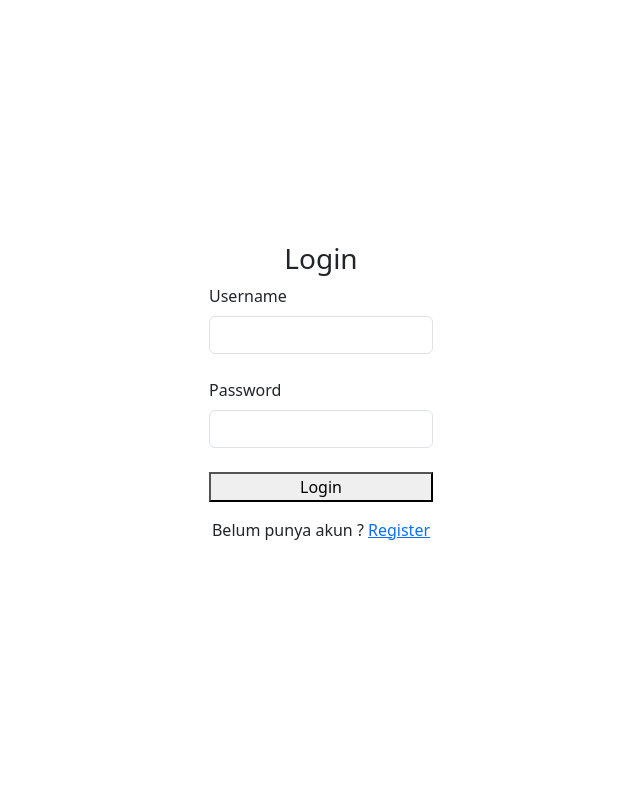
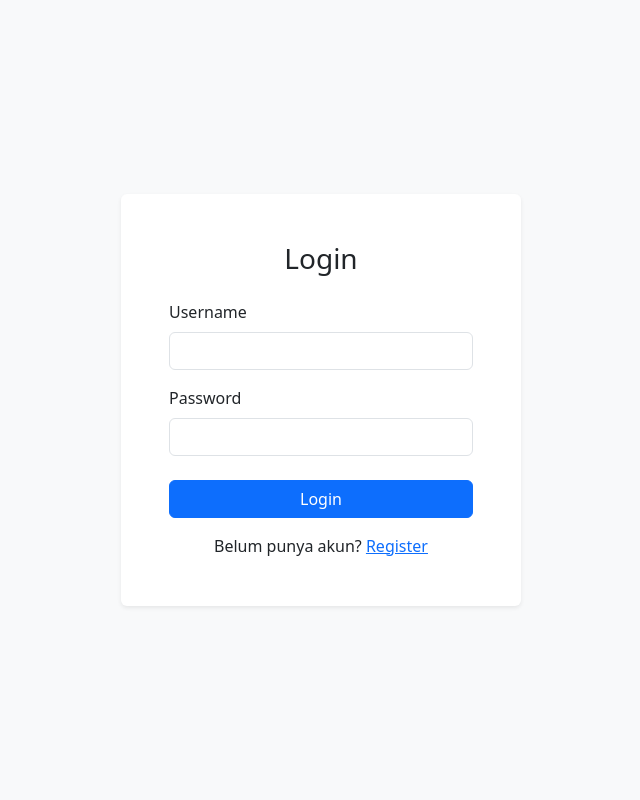
Before and after one commit to ArisDwiMaulana/Latres_Web, a PHP site: page /login.php in a window 1280 px wide. Shown: the whole page, without its empty margins (319-959 px from the left). Run offline with PHP 8.4, Linux system fonts and the light colour scheme; data that the repository does not hold is empty; some libraries are stand-ins or nearby versions.

Commit message:
Memperbaiki kode yang kurang tepat

```diff
--- a/login.php
+++ b/login.php
@@ -1,14 +1,15 @@
 <?php
 include "koneksi.php";
 session_start();
+
 $user_ada = true;
 $passwd_benar = true;
+
 if (isset($_POST["login"])) {
-    $username = $_POST["username"];
+    $username = trim($_POST["username"]);
     $password = $_POST["password"];
 
     $query = mysqli_prepare($conn, "SELECT * FROM users WHERE username = ?");
-
     mysqli_stmt_bind_param($query, "s", $username);
     mysqli_stmt_execute($query);
 
@@ -34,44 +35,41 @@ if (isset($_POST["login"])) {
 ?>
 
 <!DOCTYPE html>
-<html lang="en" data-bs-theme="light">
+<html lang="id" data-bs-theme="light">
 <head>
     <meta charset="UTF-8">
     <meta name="viewport" content="width=device-width, initial-scale=1.0">
     <title>Login</title>
-	<link href="https://cdn.jsdelivr.net/npm/bootstrap@6.0.0-alpha.1/dist/css/bootstrap.min.css" rel="stylesheet" integrity="sha384-B/GM4XqrwHnWXNOWMbloTmrYXZg10cakYGmpfsR/bbzQ6JAJI4ihuyADKLnBgrCe" crossorigin="anonymous">
-	<script type="module" src="https://cdn.jsdelivr.net/npm/bootstrap@6.0.0-alpha.1/dist/js/bootstrap.bundle.min.js" integrity="sha384-1a/pXj49ZQ1aHEmrJ+gMw1otqoVsYwlEnlD8mIfY2TV03r20Y0CN7uqx1tQogjPL" crossorigin="anonymous"></script>
+    <link href="https://cdn.jsdelivr.net/npm/bootstrap@5.3.3/dist/css/bootstrap.min.css" rel="stylesheet">
 </head>
-<body class="vh-100">
-    <div class="d-flex justify-content-center align-items-center h-100">
-        <div class="w-25 shadow-xl shadow-black p-5 bg-body rounded">
-            <h3><center>Login</center></h3>
+<body class="bg-light vh-100">
+    <div class="d-flex justify-content-center align-items-center h-100 px-3">
+        <div class="shadow-sm p-4 p-md-5 bg-body rounded" style="width: 100%; max-width: 400px;">
+            <h3 class="text-center mb-4">Login</h3>
             <form action="" method="POST">
-                <?php
-                    if (!$user_ada) {
-                        echo "<div class='alert theme-danger my-3' role='alert'>
-                                <p>Username tidak ada</p>
-                              </div>";
-                    }
-                    if (!$passwd_benar) {
-                        echo "<div class='alert theme-danger my-3' role='alert'>
-                                <p>Password salah</p>
-                              </div>";
-                    }
-                ?>
-              <div class="mb-4">
+                <?php if (!$user_ada): ?>
+                    <div class="alert alert-danger py-2" role="alert">
+                        Username tidak ada
+                    </div>
+                <?php endif; ?>
+                <?php if (!$passwd_benar): ?>
+                    <div class="alert alert-danger py-2" role="alert">
+                        Password salah
+                    </div>
+                <?php endif; ?>
+
+                <div class="mb-3">
                     <label for="username" class="form-label">Username</label>
-                <input type="text" class="form-control" id="username" name="username">
+                    <input type="text" class="form-control" id="username" name="username" required>
                 </div>
                 <div class="mb-4">
                     <label for="password" class="form-label">Password</label>
-                <input type="password" class="form-control" id="password" name="password">
+                    <input type="password" class="form-control" id="password" name="password" required>
                 </div>
-              <button type="submit" name="login" class=" btn-solid w-100 theme-primary">Login</button>
-              <p class=""><center>Belum punya akun ? <a href="register.php">Register</a></center></p>
+                <button type="submit" name="login" class="btn btn-primary w-100 mb-3">Login</button>
+                <p class="text-center mb-0">Belum punya akun? <a href="register.php">Register</a></p>
             </form>
         </div>
     </div>
-
 </body>
 </html>
```
Also changed, not shown: register.php (+25 -18 lines). Lines whose indentation alone changed are shown as unchanged.
